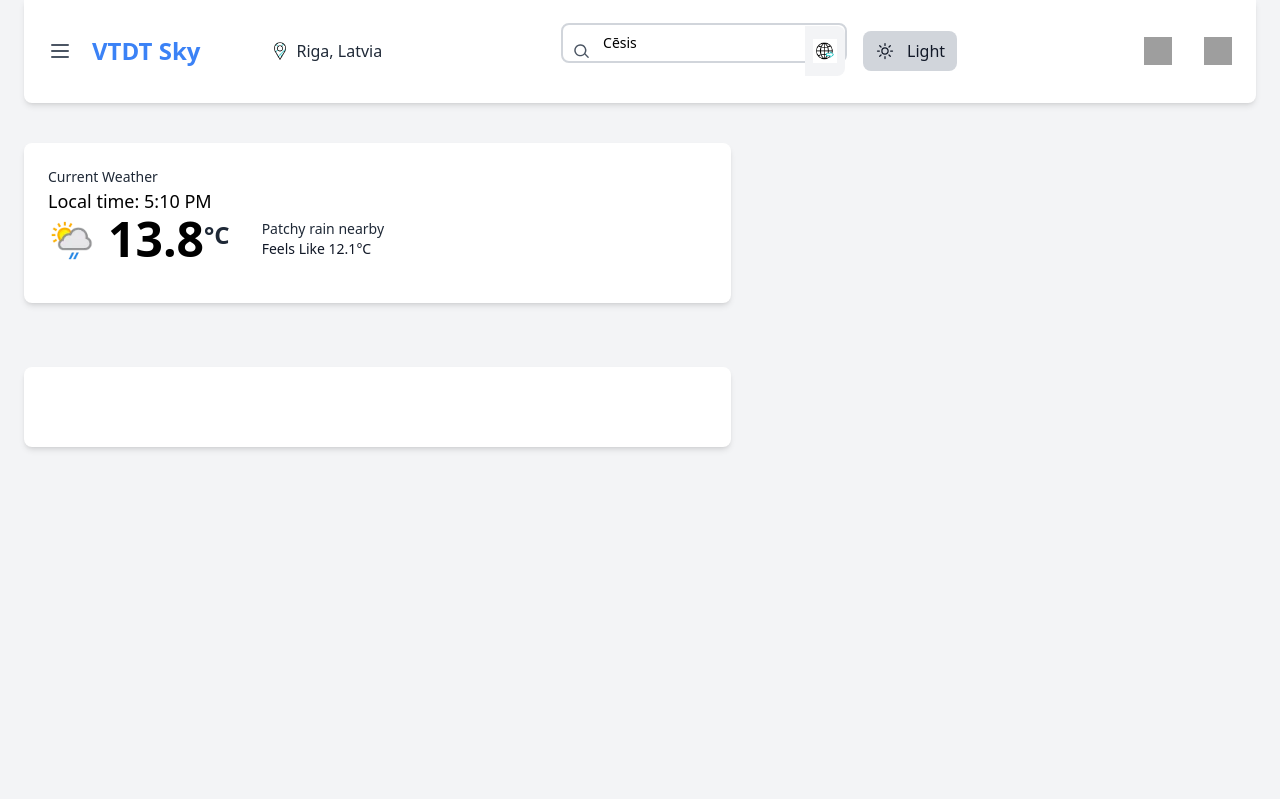
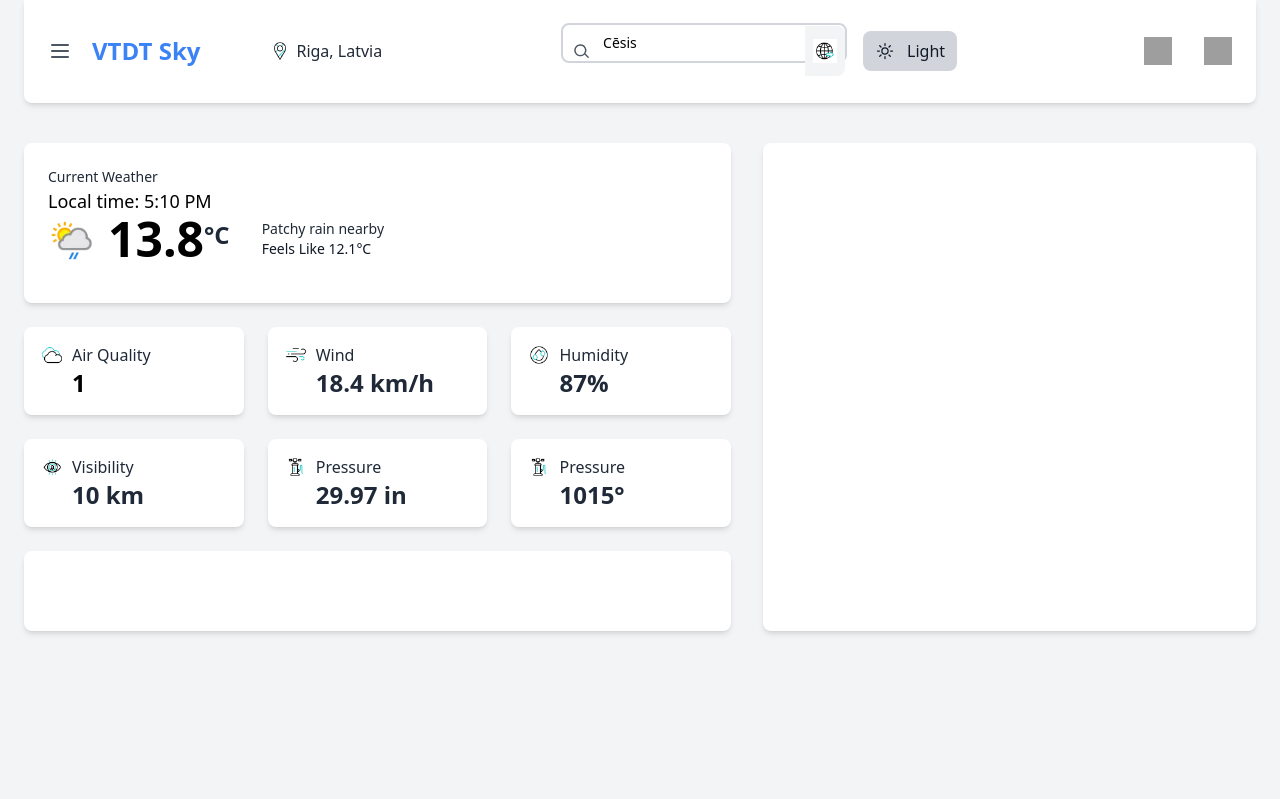
Before and after one commit to Paradox-Work/Weather, a PHP site: page / in a window 1280 px wide. Shown: the part 25-824 px from the top of the page. Run offline with PHP 8.4, Linux system fonts and the light colour scheme; data that the repository does not hold is empty; some libraries are stand-ins or nearby versions; grey boxes are pictures that could not be loaded.

Commit message:
2nd section is done <3

```diff
--- a/views/weather.php
+++ b/views/weather.php
@@ -95,18 +95,61 @@
                                     </div>
                                 </div>
                             </div>
-                            <div class="w-full 440px:w-auto mt-4 sm:mt-0 text-gray-600"></div>
+                            <div class="w-full sm:w-auto mt-4 sm:mt-0 text-gray-600"></div>
                         </div>
                         <p class="mt-4 text-gray-800"></p>
                     </section>
                     <!-- Air quality, wind, humidity, vissibility, pressure x2 -->
-                    <section class="grid grid-cols-2 gap-6 lg:grid-cols-3 mb-6"></section>
+                    <section class="grid grid-cols-2 gap-6 lg:grid-cols-3 mb-6">
+                        <div class=" bg-white p-4 rounded-lg shadow-md flex flex-col items-start">
+                            <div class="flex items-center space-x-2">
+                                <img src="./images/clouds.gif" alt="Description of the image" class="size-6">
+                                <span class="text-gray-800">Air Quality </span>
+                            </div>
+                            <span class="text-2xl text-black font-semibold ml-8">1</span>
+                        </div>
+                          <div class="bg-white text-gray-800 p-4 rounded-lg shadow-md flex flex-col items-start">
+                            <div class="flex items-center space-x-2">
+                                <img src="./images/wind.gif" alt="Description of the image" class="size-6">
+                                <span class="text-gray-800">Wind</span>
+                            </div>
+                            <span class="text-2xl font-semibold ml-8">18.4 km/h</span>
+                          </div>
+                            <div class="bg-white text-gray-800 p-4 rounded-lg shadow-md flex flex-col items-start">
+                                <div class="flex items-center space-x-2">
+                                <img src="./images/humidity.gif" alt="Description of the image" class="size-6">
+                                <span class="text-gray-800">Humidity</span>
+                                </div>
+                                <span class="text-2xl font-semibold ml-8">87%</span>
+                            </div>
+                             <div class="bg-white text-gray-800 p-4 rounded-lg shadow-md flex flex-col items-start">
+                                <div class="flex items-center space-x-2">
+                                    <img src="./images/vision.gif" alt="Description of the image" class="size-6">
+                                    <span class="text-gray-800">Visibility</span>
+                                </div>
+                                    <span class="text-2xl font-semibold ml-8"> 10 km</span>
+                                </div>
+                           <div class="bg-white text-gray-800 p-4 rounded-lg shadow-md flex flex-col items-start">
+                            <div class="flex items-center space-x-2">
+                                <img src="./images/air-pump.gif" alt="Description of the image" class="size-6">
+                                <span class="text-gray-800">Pressure</span>
+                            </div>
+                                <span class="text-2xl font-semibold ml-8"> 29.97 in</span>
+                           </div>
+                         <div class="bg-white text-gray-800 p-4 rounded-lg shadow-md flex flex-col items-start">
+                            <div class="flex items-center space-x-2">
+                                <img src="./images/air-pump.gif" alt="Description of the image" class="size-6">
+                                <span class="text-gray-800">Pressure</span>
+                            </div>
+                                <span class="text-2xl font-semibold ml-8">1015°</span>
+                        </div>
+                    </section>
                     <!-- this section is button, 3 lines, title -->
-                    <div class="flex justify-start items-center mb-4 block 982px:hidden "></div>
+                    <div class="flex justify-start items-center mb-4 block lg:hidden "></div>
                     <!-- Sun and Moon summary?  -->
                     <section class="bg-white text-gray-800 p-6 rounded-lg shadow-md pb-14"></section>
                 </div>
-                <div class="relative w-[40%] bg-white text-gray-800 p-6 rounded-lg shadow-md hidden 982px:block"></div>
+                <div class="relative w-[40%] bg-white text-gray-800 p-6 rounded-lg shadow-md hidden lg:block"></div>
              </div>
             </main>
         </div>
```
Also changed, not shown: images/air-pump.gif (added), images/clouds.gif (added), images/humidity.gif (added), images/vision.gif (added), images/wind.gif (added).
